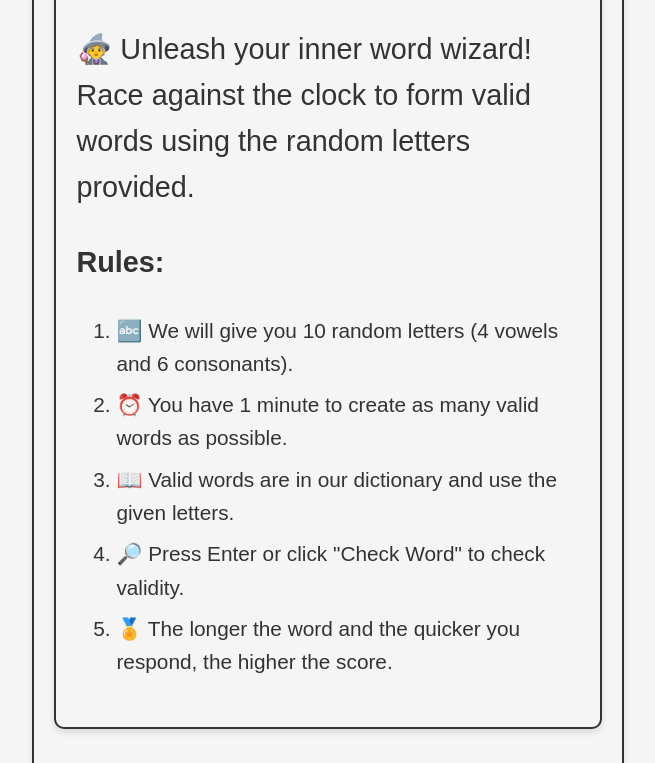
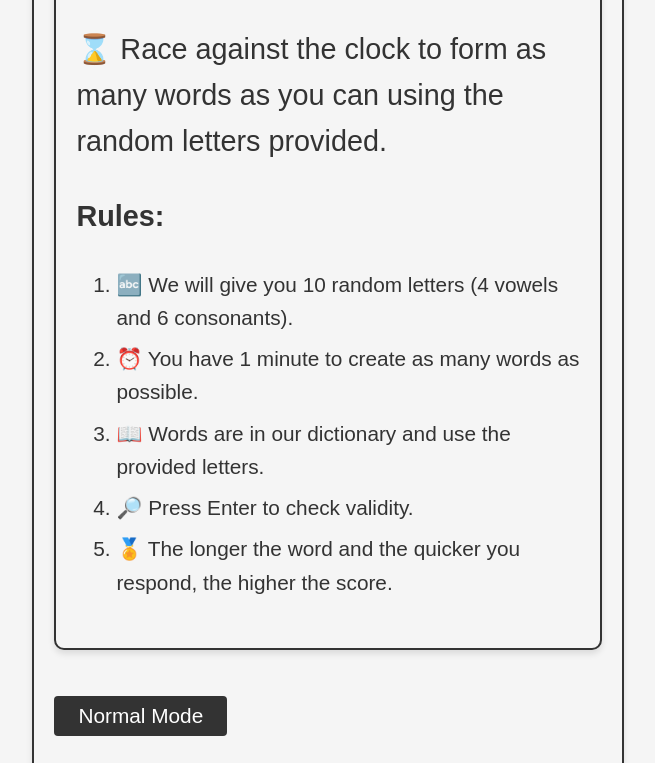
Before and after one commit to yekrangiariana/letter-shuffle, a plain HTML site: page index.html in a window 1280 px wide. Shown: the part 188-951 px from the top of the page, without its empty margins (312-967 px from the left). Drawn offline with Linux system fonts and the light colour scheme.

Commit message:
Update index.html

```diff
--- a/index.html
+++ b/index.html
@@ -6,35 +6,33 @@
     <link rel="stylesheet" href="style.css" />
   </head>
   <body>
-</div>
     <!-- Home menu -->
     <div class="wrapper">
       <div id="home-menu">
         <div id="game-description">
-          <h1>🎲Letter Shuffle</h1>
+          <h1>Letter Shuffle</h1>
           <p>
-            🧙‍♀️ Unleash your inner word wizard! Race against the clock to form
-            valid words using the random letters provided.
+            ⌛ Race against the clock to form as many words as you can using the random letters provided.
           </p>
-          <p><strong>Rules:</strong></p>
+          <p id="rules-p"><strong>Rules:</strong></p>
           <ol>
             <li>
               🔤 We will give you 10 random letters (4 vowels and 6 consonants).
             </li>
             <li>
-              ⏰ You have 1 minute to create as many valid words as possible.
+              ⏰ You have 1 minute to create as many words as possible.
             </li>
             <li>
-              📖 Valid words are in our dictionary and use the given letters.
+              📖 Words are in our dictionary and use the provided letters.
             </li>
-            <li>🔎 Press Enter or click "Check Word" to check validity.</li>
+            <li>🔎 Press Enter to check validity.</li>
             <li>
               🏅 The longer the word and the quicker you respond, the higher the
               score.
             </li>
           </ol>
         </div>
-        <button onclick="startGame();">Start Game</button>
+        <button onclick="startGame();">Normal Mode</button>
       </div>
       <!-- Game container (initially hidden) -->
       <div id="game-container" style="display: none">
@@ -64,6 +62,7 @@
           <div class="timer" id="timer-display"></div>
           <div class="game-title">Letter Shuffle</div>
           <div class="game-score">Score: <span id="score-display">0</span></div>
+          <div class="language-emoji"></div>
         </div>
         <div class="game-body">
           <div class="game-board">
@@ -88,7 +87,7 @@
     </div>
     <footer>
       <p>Made with ❤️ by Ariana Yekrangi</p>
-      <p><a href="README.html">Learn More</a></p>
+      <p><a href="https://github.com/yekrangiariana/letter-shuffle">Learn More</a></p>
     </footer>
     <script src="app.js" defer></script>
   </body>
```
